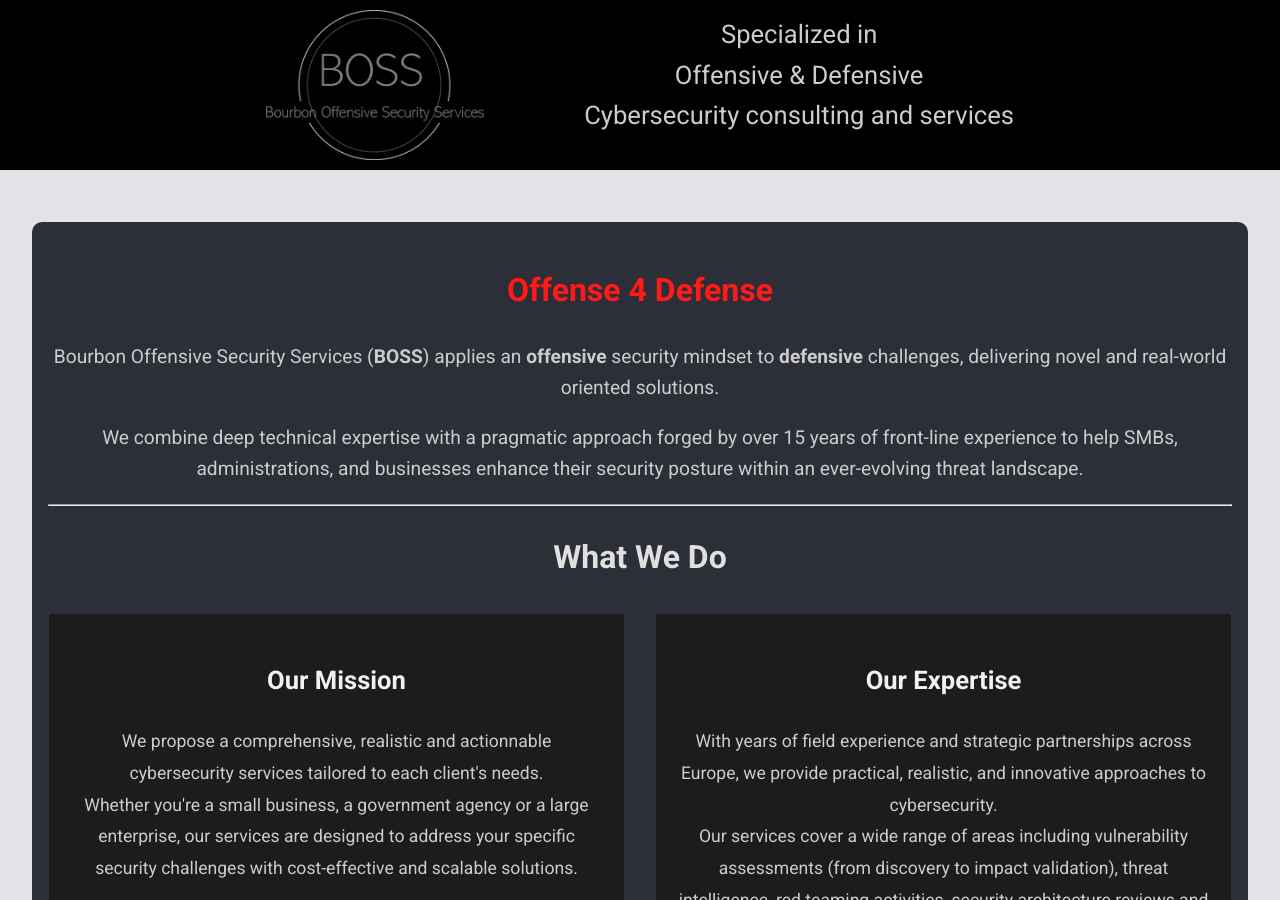
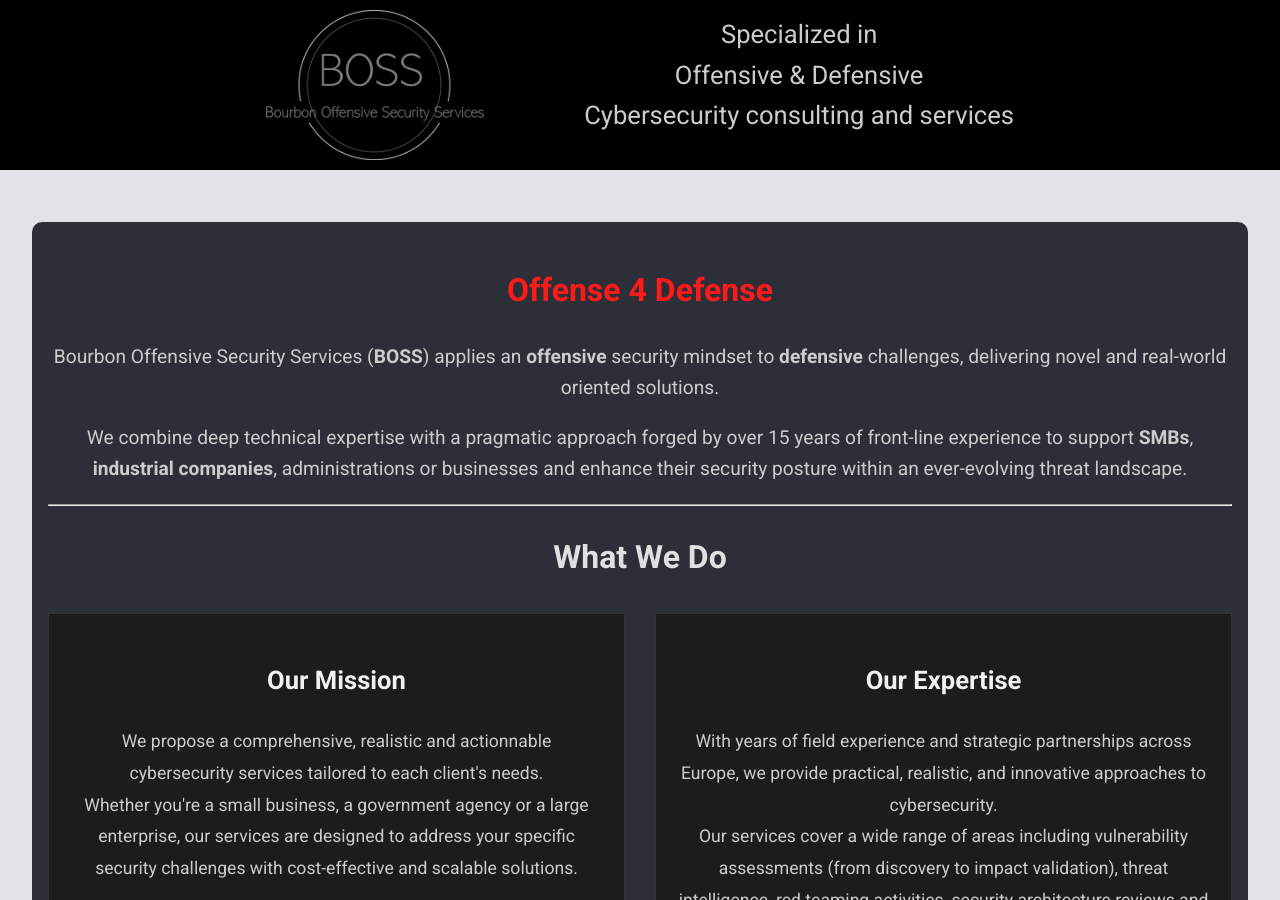
Before and after one commit to kmkz/BOSS.github.io, a Jekyll site: the page built from index.md, in a window 1280 px wide and 900 px high. Built offline with Jekyll 4.4.1, drawn with Linux system fonts in a browser that asks for light colours; some of the changed text lies outside the part shown.

Commit message:
Update index.md
update content

```diff
--- a/index.md
+++ b/index.md
@@ -8,7 +8,7 @@
 </div>
 
 <p style="text-align: center; color: #ccc; font-size: 1.2em;">Bourbon Offensive Security Services (<strong>BOSS</strong>) applies an <strong>offensive</strong> security mindset to <strong>defensive</strong> challenges, delivering novel and real-world oriented solutions.</p>
-<p style="text-align: center; color: #ccc; font-size: 1.2em;">We combine deep technical expertise with a pragmatic approach forged by over 15 years of front-line experience to help SMBs, administrations, and businesses enhance their security posture within an ever-evolving threat landscape.</p>
+<p style="text-align: center; color: #ccc; font-size: 1.2em;">We combine deep technical expertise with a pragmatic approach forged by over 15 years of front-line experience to support <strong>SMBs</strong>, <strong>industrial companies</strong>, administrations or businesses and enhance their security posture within an ever-evolving threat landscape.</p>
 
 ---
 
@@ -94,6 +94,9 @@
   <br>
   <li><strong>Strategic Insights</strong><br>
   We help you not just respond to threats, but anticipate them.</li>
+  <br>
+  <li><strong>Proximlity</strong><br>
+  Close to you, we will be there when you will need us !</li>
 </ul>
 
 ---
```
